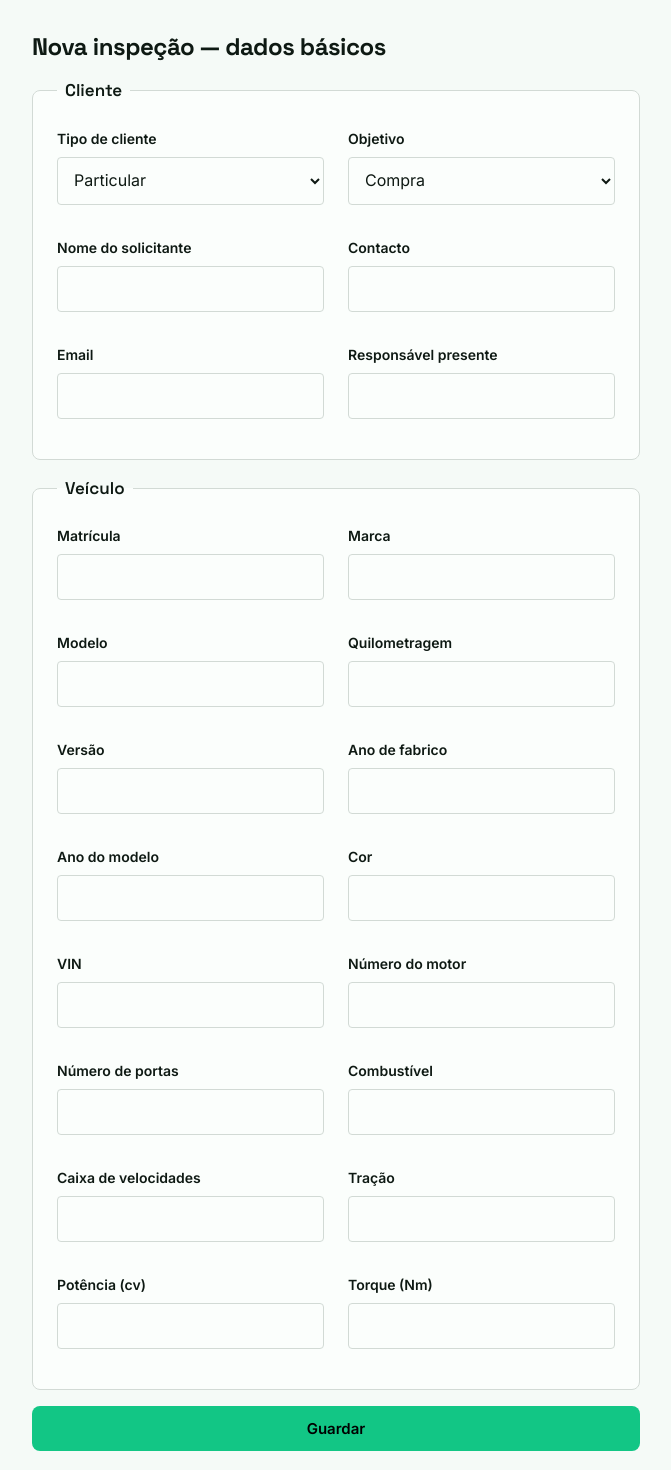
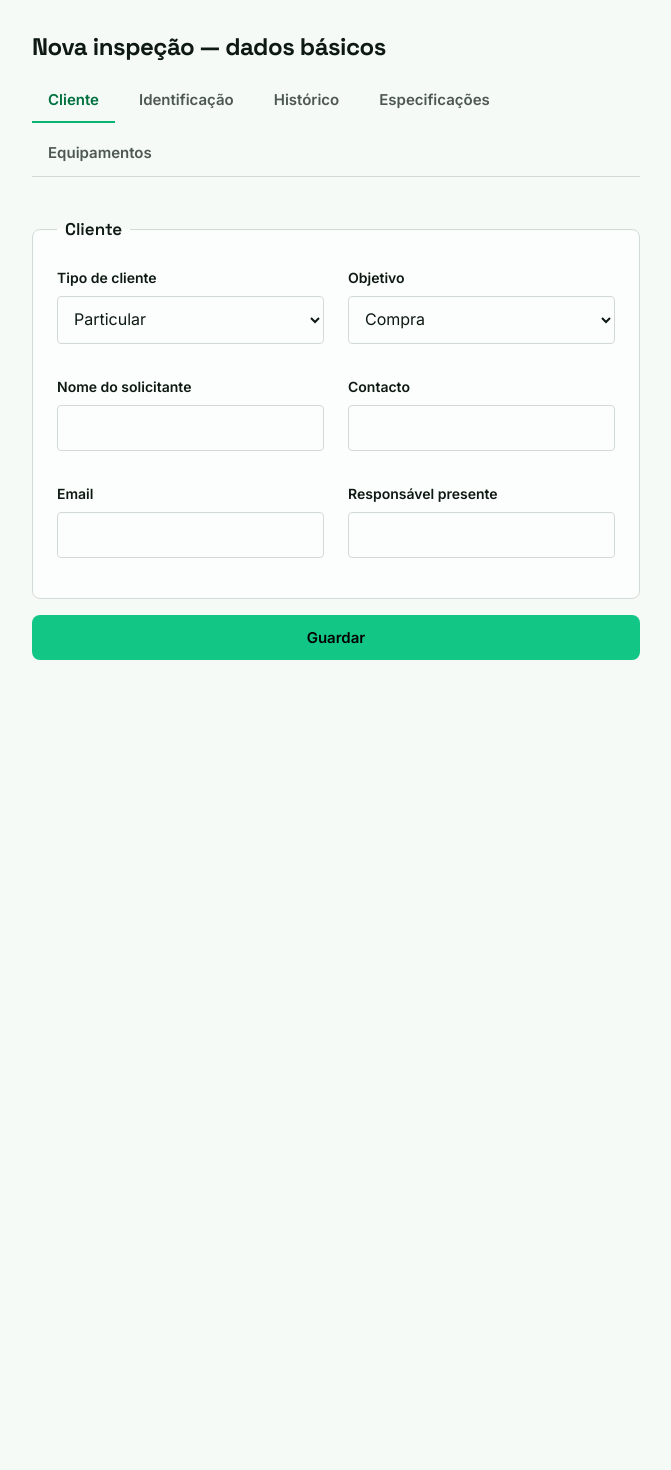
Before and after one commit to caciatory/plataforma-de-inspe-o, a Next.js app: page /inspections/new in a window 1280 px wide. Shown: the top 1470 px of the page, without its empty margins (304-975 px from the left). After the commit the page ends 800 px from the top, so only its background shows below. Built offline with nearby package versions, Linux system fonts and the light colour scheme.

Commit message:
feat: reorganize new-inspection form into 5 tabs, make every field controlled

```diff
--- a/app/(app)/inspections/new/new-inspection-form.tsx
+++ b/app/(app)/inspections/new/new-inspection-form.tsx
@@ -1,6 +1,6 @@
 "use client";
 
-import { useActionState, useState } from "react";
+import { useActionState, useEffect, useState } from "react";
 import {
   resolveObjetivo,
   tipoClienteValues,
@@ -10,16 +10,49 @@ import {
 } from "@/lib/inspection/schema";
 import { createInspectionAction, type CreateInspectionState } from "./actions";
 import { StandAutocomplete, type StandContact } from "./stand-autocomplete";
+import { TAB_IDS, resolveTabForField, type TabId } from "@/lib/inspection/tabs";
 
 const initialState: CreateInspectionState = { status: "idle" };
 
+const TAB_LABELS: Record<TabId, string> = {
+  cliente: "Cliente",
+  identificacao: "Identificação",
+  historico: "Histórico",
+  especificacoes: "Especificações",
+  equipamentos: "Equipamentos",
+};
+
 export function NewInspectionForm() {
+  const [activeTab, setActiveTab] = useState<TabId>("cliente");
   const [tipoCliente, setTipoCliente] = useState<TipoCliente>("particular");
   const [objetivo, setObjetivo] = useState<Objetivo>("compra");
   const [nomeSolicitante, setNomeSolicitante] = useState("");
   const [contacto, setContacto] = useState("");
   const [email, setEmail] = useState("");
+  const [responsavelPresente, setResponsavelPresente] = useState("");
+  const [matricula, setMatricula] = useState("");
+  const [marca, setMarca] = useState("");
+  const [modelo, setModelo] = useState("");
+  const [quilometragem, setQuilometragem] = useState("");
+  const [versaoTrim, setVersaoTrim] = useState("");
+  const [anoFabrico, setAnoFabrico] = useState("");
+  const [anoModelo, setAnoModelo] = useState("");
+  const [cor, setCor] = useState("");
+  const [vin, setVin] = useState("");
+  const [numeroMotor, setNumeroMotor] = useState("");
+  const [numeroPortas, setNumeroPortas] = useState("");
+  const [combustivel, setCombustivel] = useState("");
+  const [caixaVelocidades, setCaixaVelocidades] = useState("");
+  const [tracao, setTracao] = useState("");
+  const [potenciaCv, setPotenciaCv] = useState("");
+  const [torqueNm, setTorqueNm] = useState("");
   const [state, formAction] = useActionState(createInspectionAction, initialState);
+
+  useEffect(() => {
+    if (state.status !== "error") return;
+    const tab = resolveTabForField(state.field);
+    if (tab) setActiveTab(tab);
+  }, [state]);
 
   function handleTipoClienteChange(value: TipoCliente) {
     setTipoCliente(value);
@@ -34,6 +67,22 @@ export function NewInspectionForm() {
 
   return (
     <form action={formAction} className="stack">
+      <div className="form-tabs" role="tablist">
+        {TAB_IDS.map((tab) => (
+          <button
+            key={tab}
+            type="button"
+            role="tab"
+            aria-selected={activeTab === tab}
+            className={`form-tabs__button${activeTab === tab ? " form-tabs__button--active" : ""}`}
+            onClick={() => setActiveTab(tab)}
+          >
+            {TAB_LABELS[tab]}
+          </button>
+        ))}
+      </div>
+
+      <div className="form-tabs__panel" role="tabpanel" hidden={activeTab !== "cliente"}>
         <fieldset className="panel form-fieldset">
           <legend className="form-fieldset__legend">Cliente</legend>
           <div className="form-grid">
@@ -124,127 +173,247 @@ export function NewInspectionForm() {
               <label htmlFor="responsavelPresente" className="label">
                 Responsável presente
               </label>
-            <input id="responsavelPresente" name="responsavelPresente" className="input" />
+              <input
+                id="responsavelPresente"
+                name="responsavelPresente"
+                className="input"
+                value={responsavelPresente}
+                onChange={(e) => setResponsavelPresente(e.target.value)}
+              />
             </div>
           </div>
         </fieldset>
+      </div>
 
+      <div className="form-tabs__panel" role="tabpanel" hidden={activeTab !== "identificacao"}>
         <fieldset className="panel form-fieldset">
-        <legend className="form-fieldset__legend">Veículo</legend>
+          <legend className="form-fieldset__legend">Identificação</legend>
           <div className="form-grid">
             <div className="field">
               <label htmlFor="matricula" className="label">
                 Matrícula
               </label>
-            <input id="matricula" name="matricula" className="input" required />
+              <input
+                id="matricula"
+                name="matricula"
+                className="input"
+                required
+                value={matricula}
+                onChange={(e) => setMatricula(e.target.value)}
+              />
             </div>
 
             <div className="field">
               <label htmlFor="marca" className="label">
                 Marca
               </label>
-            <input id="marca" name="marca" className="input" required />
+              <input
+                id="marca"
+                name="marca"
+                className="input"
+                required
+                value={marca}
+                onChange={(e) => setMarca(e.target.value)}
+              />
             </div>
 
             <div className="field">
               <label htmlFor="modelo" className="label">
                 Modelo
               </label>
-            <input id="modelo" name="modelo" className="input" required />
+              <input
+                id="modelo"
+                name="modelo"
+                className="input"
+                required
+                value={modelo}
+                onChange={(e) => setModelo(e.target.value)}
+              />
             </div>
 
             <div className="field">
               <label htmlFor="quilometragem" className="label">
                 Quilometragem
               </label>
-            <input id="quilometragem" name="quilometragem" type="number" className="input" required min={0} />
+              <input
+                id="quilometragem"
+                name="quilometragem"
+                type="number"
+                className="input"
+                required
+                min={0}
+                value={quilometragem}
+                onChange={(e) => setQuilometragem(e.target.value)}
+              />
             </div>
 
             <div className="field">
               <label htmlFor="versaoTrim" className="label">
                 Versão
               </label>
-            <input id="versaoTrim" name="versaoTrim" className="input" />
+              <input
+                id="versaoTrim"
+                name="versaoTrim"
+                className="input"
+                value={versaoTrim}
+                onChange={(e) => setVersaoTrim(e.target.value)}
+              />
             </div>
 
             <div className="field">
               <label htmlFor="anoFabrico" className="label">
                 Ano de fabrico
               </label>
-            <input id="anoFabrico" name="anoFabrico" type="number" className="input" />
+              <input
+                id="anoFabrico"
+                name="anoFabrico"
+                type="number"
+                className="input"
+                value={anoFabrico}
+                onChange={(e) => setAnoFabrico(e.target.value)}
+              />
             </div>
 
             <div className="field">
               <label htmlFor="anoModelo" className="label">
                 Ano do modelo
               </label>
-            <input id="anoModelo" name="anoModelo" type="number" className="input" />
+              <input
+                id="anoModelo"
+                name="anoModelo"
+                type="number"
+                className="input"
+                value={anoModelo}
+                onChange={(e) => setAnoModelo(e.target.value)}
+              />
             </div>
 
             <div className="field">
               <label htmlFor="cor" className="label">
                 Cor
               </label>
-            <input id="cor" name="cor" className="input" />
+              <input id="cor" name="cor" className="input" value={cor} onChange={(e) => setCor(e.target.value)} />
             </div>
 
             <div className="field">
               <label htmlFor="vin" className="label">
                 VIN
               </label>
-            <input id="vin" name="vin" className="input" />
+              <input id="vin" name="vin" className="input" value={vin} onChange={(e) => setVin(e.target.value)} />
+            </div>
+          </div>
+        </fieldset>
       </div>
 
+      <div className="form-tabs__panel" role="tabpanel" hidden={activeTab !== "historico"}>
+        <p className="hint">Nenhum dado ainda.</p>
+      </div>
+
+      <div className="form-tabs__panel" role="tabpanel" hidden={activeTab !== "especificacoes"}>
+        <fieldset className="panel form-fieldset">
+          <legend className="form-fieldset__legend">Especificações</legend>
+          <div className="form-grid">
             <div className="field">
               <label htmlFor="numeroMotor" className="label">
                 Número do motor
               </label>
-            <input id="numeroMotor" name="numeroMotor" className="input" />
+              <input
+                id="numeroMotor"
+                name="numeroMotor"
+                className="input"
+                value={numeroMotor}
+                onChange={(e) => setNumeroMotor(e.target.value)}
+              />
             </div>
 
             <div className="field">
               <label htmlFor="numeroPortas" className="label">
                 Número de portas
               </label>
-            <input id="numeroPortas" name="numeroPortas" type="number" className="input" />
+              <input
+                id="numeroPortas"
+                name="numeroPortas"
+                type="number"
+                className="input"
+                value={numeroPortas}
+                onChange={(e) => setNumeroPortas(e.target.value)}
+              />
             </div>
 
             <div className="field">
               <label htmlFor="combustivel" className="label">
                 Combustível
               </label>
-            <input id="combustivel" name="combustivel" className="input" />
+              <input
+                id="combustivel"
+                name="combustivel"
+                className="input"
+                value={combustivel}
+                onChange={(e) => setCombustivel(e.target.value)}
+              />
             </div>
 
             <div className="field">
               <label htmlFor="caixaVelocidades" className="label">
                 Caixa de velocidades
               </label>
-            <input id="caixaVelocidades" name="caixaVelocidades" className="input" />
+              <input
+                id="caixaVelocidades"
+                name="caixaVelocidades"
+                className="input"
+                value={caixaVelocidades}
+                onChange={(e) => setCaixaVelocidades(e.target.value)}
+              />
             </div>
 
             <div className="field">
               <label htmlFor="tracao" className="label">
                 Tração
               </label>
-            <input id="tracao" name="tracao" className="input" />
+              <input
+                id="tracao"
+                name="tracao"
+                className="input"
+                value={tracao}
+                onChange={(e) => setTracao(e.target.value)}
+              />
             </div>
 
             <div className="field">
               <label htmlFor="potenciaCv" className="label">
                 Potência (cv)
               </label>
-            <input id="potenciaCv" name="potenciaCv" type="number" className="input" />
+              <input
+                id="potenciaCv"
+                name="potenciaCv"
+                type="number"
+                className="input"
+                value={potenciaCv}
+                onChange={(e) => setPotenciaCv(e.target.value)}
+              />
             </div>
 
             <div className="field">
               <label htmlFor="torqueNm" className="label">
                 Torque (Nm)
               </label>
-            <input id="torqueNm" name="torqueNm" type="number" step="0.01" className="input" />
+              <input
+                id="torqueNm"
+                name="torqueNm"
+                type="number"
+                step="0.01"
+                className="input"
+                value={torqueNm}
+                onChange={(e) => setTorqueNm(e.target.value)}
+              />
             </div>
           </div>
         </fieldset>
+      </div>
+
+      <div className="form-tabs__panel" role="tabpanel" hidden={activeTab !== "equipamentos"}>
+        <p className="hint">Nenhum dado ainda.</p>
+      </div>
 
       {state.status === "error" && (
         <p role="alert" className="error-text">
```
Also changed, not shown: 1 other file (tests, documents, lock files or other folders). Lines whose indentation alone changed are shown as unchanged.
